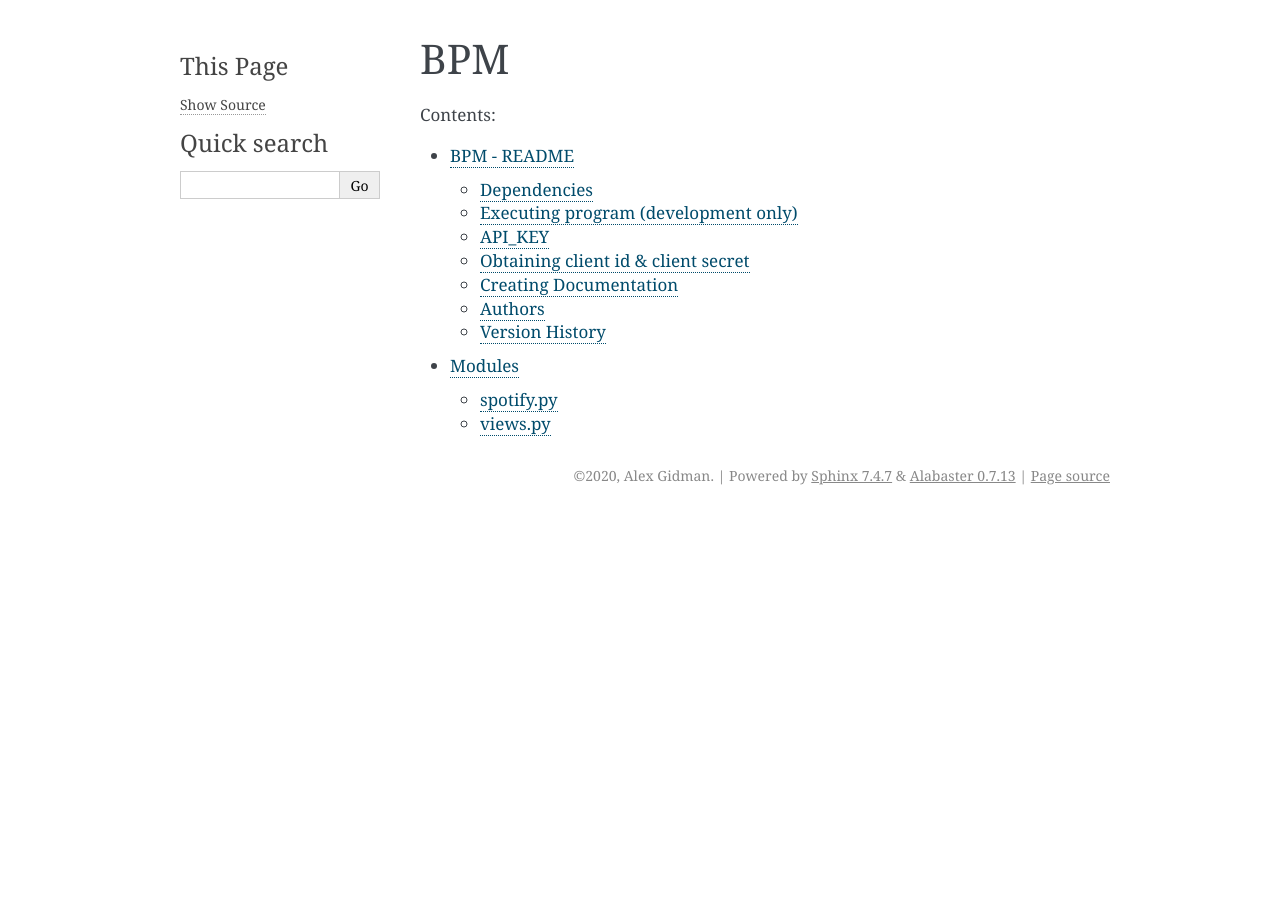
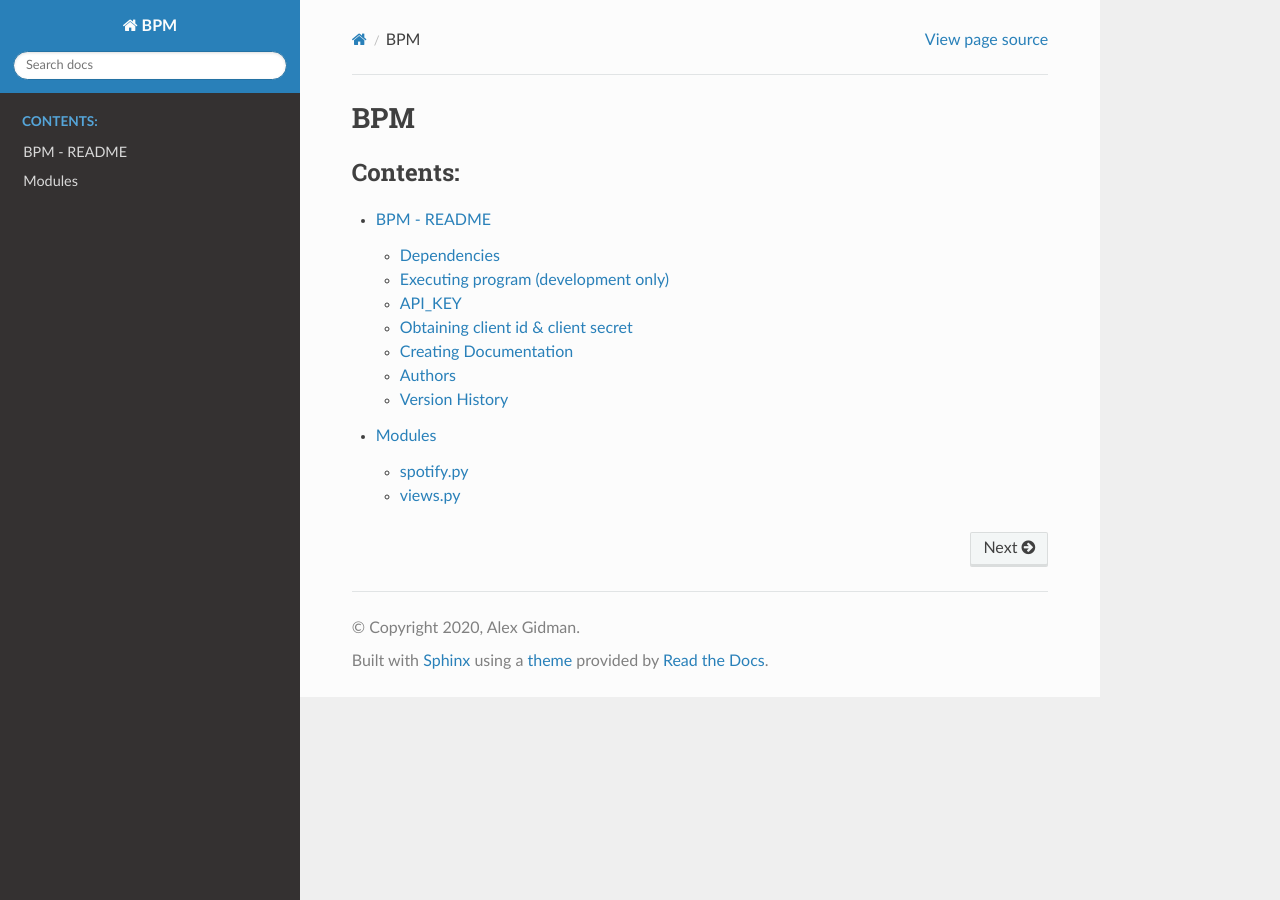
Before and after one commit to AlexGidman/BPM, a Sphinx documentation site: the page built from docs/source/index.rst, in a window 1280 px wide. Built offline with Sphinx 7.4.7 and the Read the Docs theme 2.0.0, drawn with Linux system fonts in a browser that asks for light colours.

Commit message:
add rtd theme for docs

```diff
--- a/docs/source/conf.py
+++ b/docs/source/conf.py
@@ -34,7 +34,8 @@ release = 'v1.0'
 extensions = [
     'sphinx.ext.autodoc',
     'sphinx.ext.napoleon',
-    'sphinx_autodoc_typehints'
+    'sphinx_autodoc_typehints',
+    'sphinx_rtd_theme'
     ]
 
 # Add any paths that contain templates here, relative to this directory.
@@ -51,7 +52,7 @@ exclude_patterns = ['test']
 # The theme to use for HTML and HTML Help pages.  See the documentation for
 # a list of builtin themes.
 #
-html_theme = 'alabaster'
+html_theme = 'sphinx_rtd_theme'
 
 # Add any paths that contain custom static files (such as style sheets) here,
 # relative to this directory. They are copied after the builtin static files,
```
